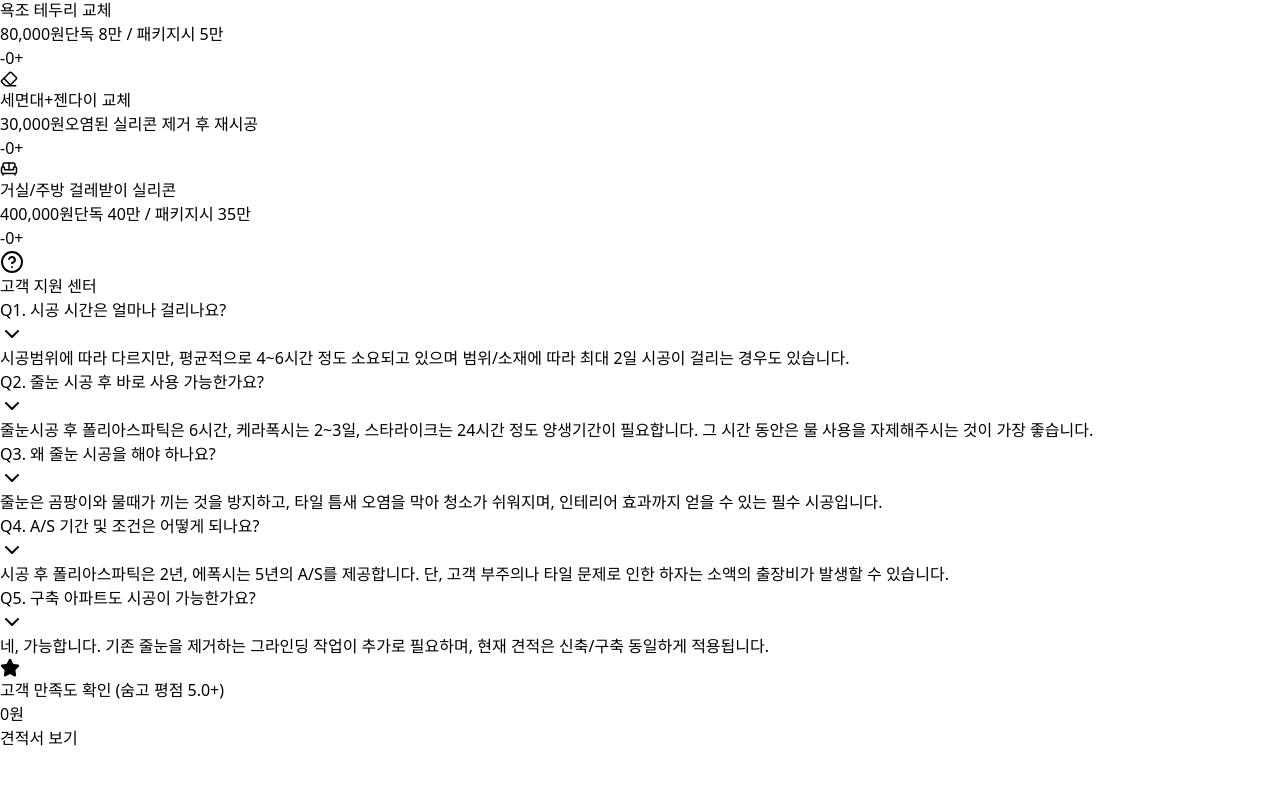
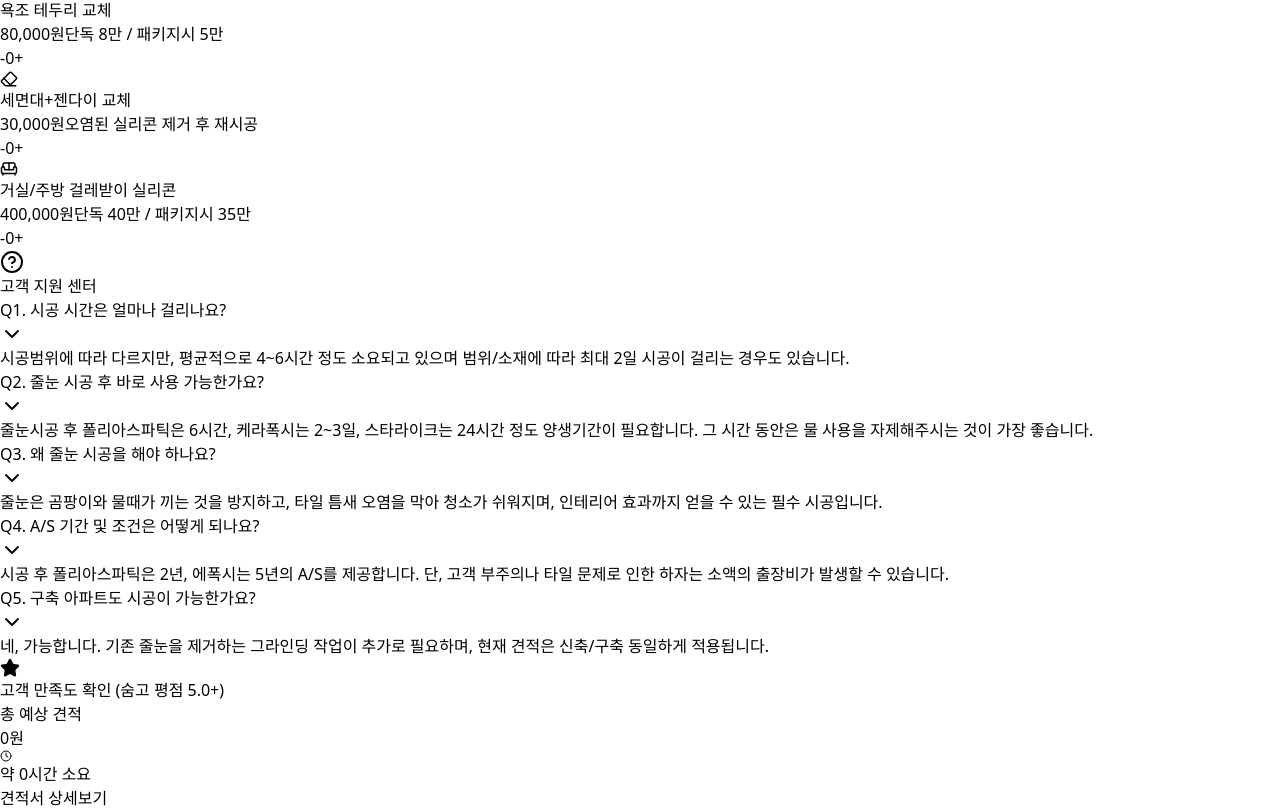
Before and after one commit to jsh5199-ai/julnun-web, a React (Vite) app: page / in a window 1280 px wide. Shown: the part 1512-2322 px from the top of the page. Before the commit the page ends 2262 px from the top, so only its background shows below. Built offline with nearby package versions, Linux system fonts and the light colour scheme.

Commit message:
수정완료

```diff
--- a/src/App.jsx
+++ b/src/App.jsx
@@ -652,7 +652,8 @@ export default function GroutEstimatorApp() {
   const isSoomgoReviewApplied = selectedReviews.has('soomgo_review');
 
   return (
-    <div className={`min-h-screen bg-gray-50 bg-gray-50 text-gray-800 font-sans pb-28`}>
+    // pb-28에서 pb-40으로 늘려 하단 바와 겹치지 않도록 조정
+    <div className={`min-h-screen bg-gray-50 text-gray-800 font-sans pb-40`}>
       <GlobalStyles />
 
       {/* 헤더: 짙은 네이비 배경 (프리미엄) */}
@@ -848,35 +849,51 @@ export default function GroutEstimatorApp() {
         {/* ★★★ PackageToast 컴포넌트 사용 ★★★ */}
         <PackageToast isVisible={showToast} onClose={handleCloseToast} />
 
-        {/* 최종 견적 하단 바 (그림자/애니메이션 제거 반영) */}
-        <div className="fixed bottom-0 left-0 right-0 bg-white border-t border-gray-200 shadow-2xl p-4 safe-area-bottom z-20">
-            {/* items-end를 사용하여 금액 영역과 버튼의 하단 라인을 맞춤 */}
-            <div className="max-w-md mx-auto flex items-end justify-between gap-4">
-                {/* 금액 영역 */}
-                <div className='flex-shrink-0 w-auto flex flex-col items-start justify-end'>
+        {/* ★★★ 최종 견적 하단 바 (최고의 디자인 적용) ★★★ */}
+        <div className="fixed bottom-0 left-0 right-0 bg-indigo-900 shadow-2xl safe-area-bottom z-20">
+            <div className="max-w-md mx-auto p-4 flex flex-col gap-2">
 
-                    {/* 금액 표시 (예상 시공 시간 요소 제거됨) */}
-                    <div className="flex flex-col items-start">
-                        <div className="flex items-end gap-2">
-                            <div className="text-3xl font-extrabold text-indigo-700">{calculation.price.toLocaleString()}<span className="text-base font-normal text-gray-500">원</span></div>
+                {/* 1. 금액 및 정보 영역 (수평 배치) */}
+                <div className='flex items-center justify-between w-full text-white'>
+
+                    {/* 좌측: 금액 정보 */}
+                    <div className='flex items-center gap-2'>
+                        <span className='text-sm font-semibold text-indigo-300'>총 예상 견적</span>
+                        {/* 금액 (가장 강조) */}
+                        <div className="flex items-end gap-1">
+                            <span className="text-3xl font-extrabold text-amber-400">{calculation.price.toLocaleString()}</span>
+                            <span className="text-base font-normal text-amber-400">원</span>
                         </div>
-                        {/* 패키지 라벨 위치 이동: 금액 표시 아래로 배치 */}
-                        {calculation.label && <div className="text-xs font-bold text-red-600 mt-1">{calculation.label}</div>}
+                    </div>
+
+                    {/* 우측: 보조 정보/패키지 라벨 */}
+                    <div className='flex flex-col items-end'>
+                        {calculation.label && (
+                             <div className="text-xs font-bold text-green-400 mb-0.5 whitespace-nowrap">
+                                <Crown size={12} className='inline mr-1'/> {calculation.label}
+                            </div>
+                        )}
+                         <div className="text-xs font-medium text-indigo-400 flex items-center gap-1">
+                            <Clock size={12} /> 약 {calculation.estimatedHours}시간 소요
+                        </div>
                     </div>
                 </div>
 
-                {/* 버튼 영역: 그림자(shadow-xl) 및 액티브 스케일(active:scale-[0.98]) 제거됨 */}
+                {/* 2. 견적서 보기 버튼 (전체 너비 CTA) */}
                 <button
                     onClick={() => {
                         setShowModal(true);
-                        setShowToast(false); // 견적서 보기 시 토스트 강제 종료
+                        setShowToast(false);
                     }}
                     disabled={!hasSelections}
-                    className={`px-5 py-3 sm:px-7 sm:py-4 rounded-lg font-extrabold text-sm sm:text-base text-white transition-all flex-shrink-0
-                        ${hasSelections ? 'bg-blue-600 hover:bg-blue-700' : 'bg-gray-300 text-gray-500 cursor-not-allowed'}
+                    className={`w-full py-3 rounded-xl font-extrabold text-lg transition-all
+                        ${hasSelections
+                            ? 'bg-blue-600 text-white hover:bg-blue-700 active:bg-blue-800 shadow-md'
+                            : 'bg-gray-600 text-gray-400 cursor-not-allowed'
+                        }
                     `}
                 >
-                    견적서 보기
+                    견적서 상세보기
                 </button>
             </div>
         </div>
```
